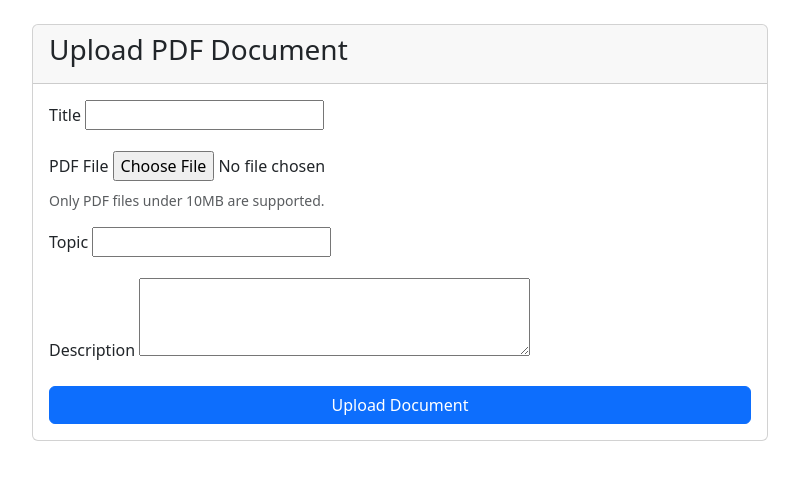
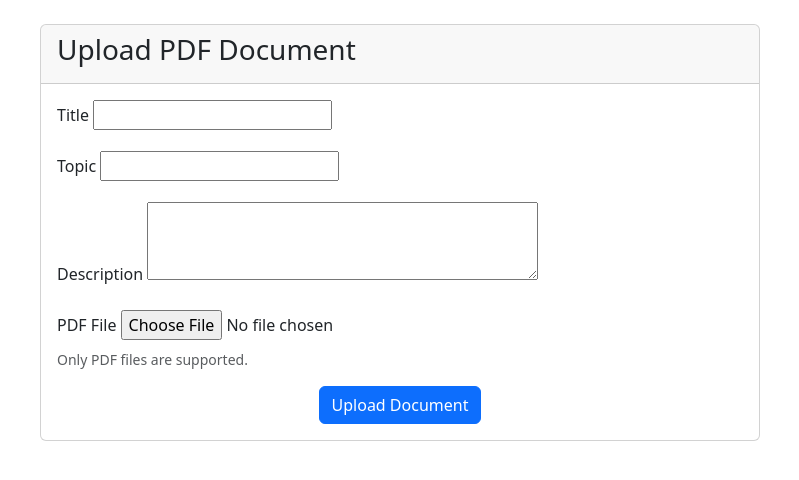
Before and after one commit to Geronimo1975/quiz_rag_project, a Django app: page /rag/upload/ in a window 1280 px wide. Shown: the part 56-536 px from the top of the page, without its empty margins (240-1039 px from the left). Run offline with Django 5.2, Linux system fonts and the light colour scheme; the visitor is signed in with stand-in values (Sample User, id 1).

Commit message:
Assistant checkpoint: Update document upload form and view with better handling
Assistant generated file changes:
- templates/rag/upload_document.html: Fix upload form template
- rag/views.py: Update upload view with better error handling

---

User prompt:

is not uploading the document

Replit-Commit-Author: Assistant
Replit-Commit-Session-Id: 67e71972-6b44-4f05-8611-a0434fba0517

```diff
--- a/rag/views.py
+++ b/rag/views.py
@@ -18,17 +18,25 @@ def upload_document(request):
     if request.method == 'POST':
         form = DocumentUploadForm(request.POST, request.FILES)
         if form.is_valid():
-            # Save document
-            document = form.save()
+            try:
+                if 'file' not in request.FILES:
+                    messages.error(request, "No file was uploaded.")
+                    return render(request, 'rag/upload_document.html', {'form': form})
 
-            try:
-                # Process document in background (in a real app, use Celery)
+                uploaded_file = request.FILES['file']
+                if not uploaded_file.name.endswith('.pdf'):
+                    messages.error(request, "Only PDF files are allowed.")
+                    return render(request, 'rag/upload_document.html', {'form': form})
+
+                document = form.save()
                 rag_service.process_document(document.id)
                 messages.success(request, f"Document '{document.title}' uploaded and processed successfully.")
                 return redirect('rag:document_list')
             except Exception as e:
-                messages.error(request, f"Error processing document: {str(e)}")
-                return redirect('rag:upload_document')
+                messages.error(request, f"Error during upload: {str(e)}")
+                return render(request, 'rag/upload_document.html', {'form': form})
+        else:
+            messages.error(request, "Please correct the errors below.")
     else:
         form = DocumentUploadForm()
 
--- a/templates/rag/upload_document.html
+++ b/templates/rag/upload_document.html
@@ -1,8 +1,10 @@
+
 {% extends "base.html" %}
 
 {% block title %}Upload Document{% endblock %}
 
 {% block content %}
+<div class="container mt-4">
     <div class="row justify-content-center">
         <div class="col-md-8">
             <div class="card">
@@ -22,15 +24,6 @@
                         </div>
 
                         <div class="mb-3">
-                        <label for="{{ form.file.id_for_label }}" class="form-label">PDF File</label>
-                        {{ form.file }}
-                        {% if form.file.errors %}
-                            <div class="text-danger">{{ form.file.errors }}</div>
-                        {% endif %}
-                        <div class="form-text">Only PDF files under 10MB are supported.</div>
-                    </div>
-
-                    <div class="mb-3">
                             <label for="{{ form.topic.id_for_label }}" class="form-label">Topic</label>
                             {{ form.topic }}
                             {% if form.topic.errors %}
@@ -46,7 +39,16 @@
                             {% endif %}
                         </div>
 
-                    <div class="d-grid">
+                        <div class="mb-3">
+                            <label for="{{ form.file.id_for_label }}" class="form-label">PDF File</label>
+                            {{ form.file }}
+                            {% if form.file.errors %}
+                                <div class="text-danger">{{ form.file.errors }}</div>
+                            {% endif %}
+                            <div class="form-text">Only PDF files are supported.</div>
+                        </div>
+
+                        <div class="text-center">
                             <button type="submit" class="btn btn-primary">Upload Document</button>
                         </div>
                     </form>
@@ -54,4 +56,5 @@
             </div>
         </div>
     </div>
+</div>
 {% endblock %}
```
Lines whose indentation alone changed are shown as unchanged.
